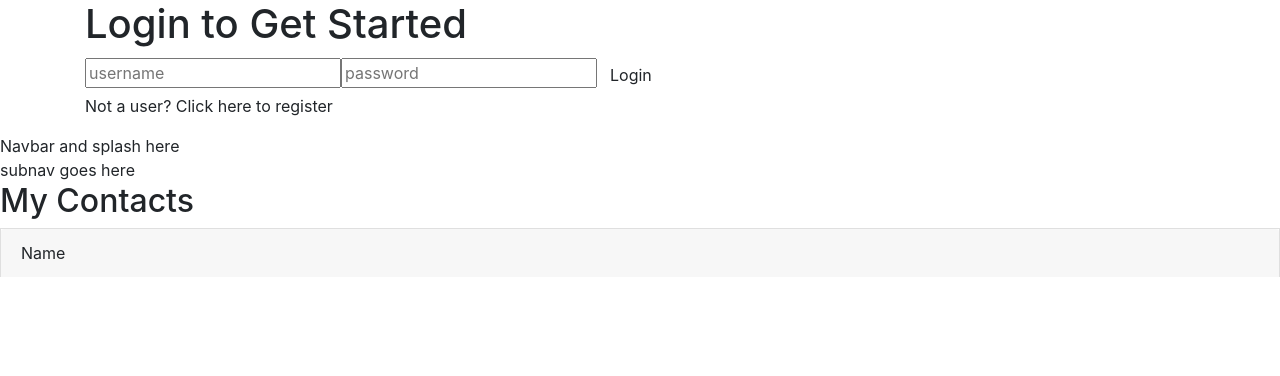
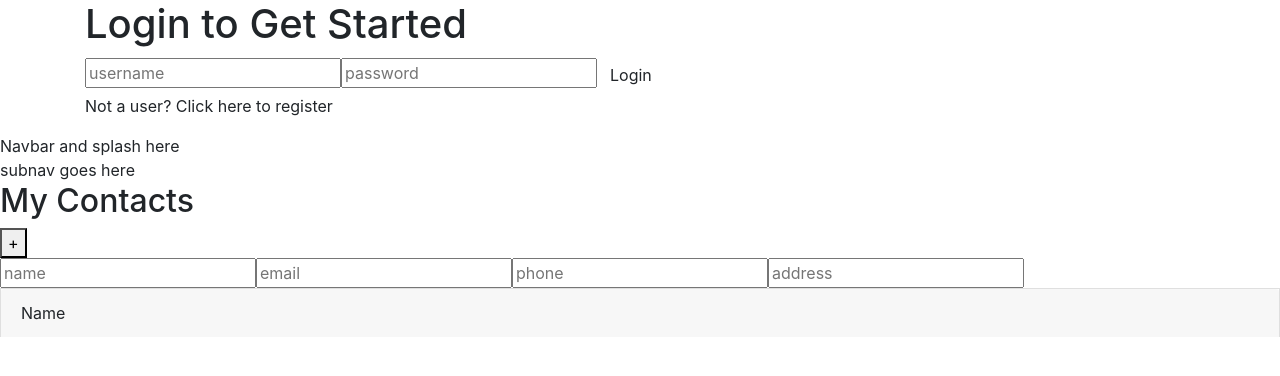
Before and after one commit to build-week-random-acts/random-acts-FE1, a React (Create React App) app: page / in a window 1280 px wide. Shown: the top 376 px of the page. Built offline with nearby package versions, Linux system fonts and the light colour scheme.

Commit message:
added onchange handlers to contacts form

```diff
--- a/src/components/ContactList.jsx
+++ b/src/components/ContactList.jsx
@@ -1,5 +1,6 @@
 import React, { useState } from 'react';
 import ContactCard from './ContactCard';
+import ContactsForm from './ContactsForm';
 
 
 
@@ -10,9 +11,20 @@ const ContactList = (props) =>{
   ]);
 
   return(
-        <container className='contactList'>
-            <h2>My Contacts</h2>
-            {contacts.map(contact=> <ContactCard contact={contact} />)}
+        <container className='contacts'>
+            <div className='contactTop'>
+              <div className='contactHeader'>
+                <h2>My Contacts</h2>
+                <button>+</button>
+              </div>
+              <div className='addForm'>
+                <ContactsForm />
+                </div>
+              </div>
+
+            <div className='contactBottom'>
+              {contacts.map(contact=> <ContactCard contact={contact} />)}
+            </div>
 
         </container>
     )
--- /dev/null
+++ b/src/components/ContactsForm.jsx
@@ -0,0 +1,31 @@
+import React, { useState } from 'react';
+
+const ContactsForm = (props) => {
+    const [contact, setContact] = useState({name:'', email:'', phone:'', address:''});
+    return(
+        <form>
+            <input placeholder='name'
+                   value={contact.name}
+                   onChange={event => {
+                    setContact({...contact, name: event.target.value});
+                   }}/>
+            <input placeholder='email'
+                   value={contact.email}
+                   onChange={event => {
+                    setContact({...contact, email: event.target.value});
+                   }}/>
+            <input placeholder='phone'
+                   value={contact.phone}
+                   onChange={event => {
+                    setContact({...contact, phone: event.target.value});
+                   }}/>
+            <input placeholder='address'
+                   value={contact.address}
+                   onChange={event => {
+                    setContact({...contact, name: event.target.value});
+                   }}/>
+        </form>
+    );
+};
+
+export default ContactsForm;
```
